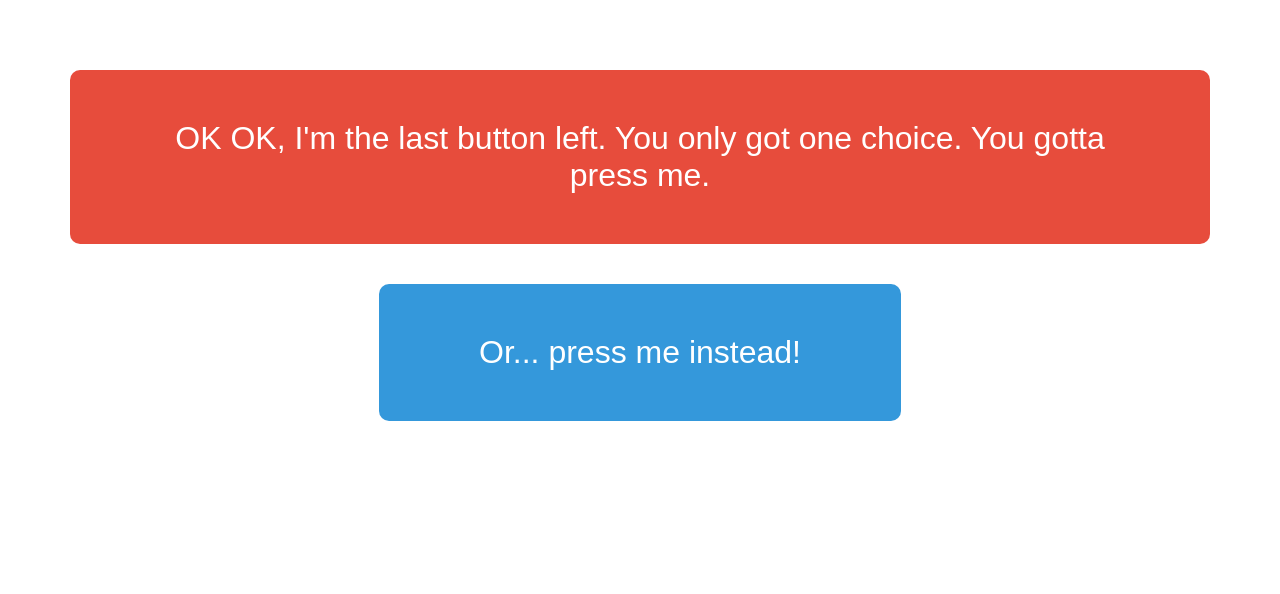
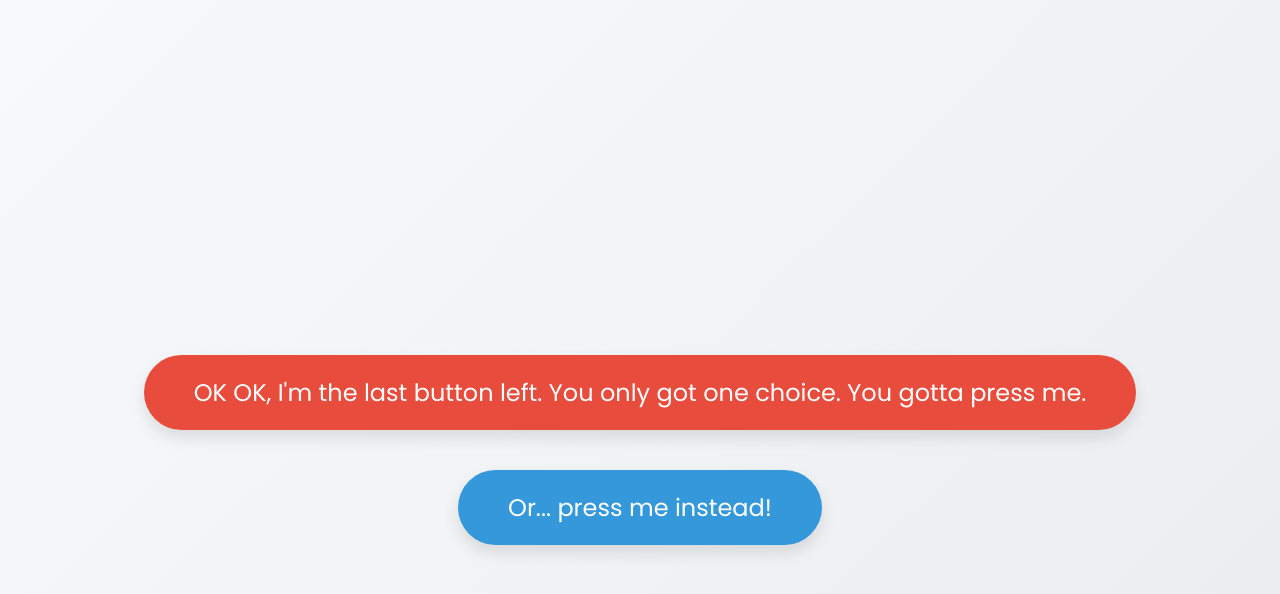
Before and after one commit to Yoav-Friedman/Projects, a plain HTML site: page yoavsite.html in a window 1280 px wide. Drawn offline with Linux system fonts and the light colour scheme.

Commit message:
Update yoavsite.html

```diff
--- a/yoavsite.html
+++ b/yoavsite.html
@@ -6,26 +6,53 @@
     <title>Yoav's Site</title>
     <style>
         body {
-            font-family: Arial, sans-serif;
-            background-color: #ffffff;
+            font-family: 'Poppins', sans-serif;
+            background: linear-gradient(135deg, #f8f9fa 0%, #e9ecef 100%);
             color: #333;
             text-align: center;
             padding: 50px;
             margin: 0;
+            display: flex;
+            flex-direction: column;
+            justify-content: center;
+            align-items: center;
+            height: 100vh;
         }
         .button {
             display: inline-block;
-            padding: 50px 100px;
-            font-size: 2em;
+            padding: 20px 50px;
+            font-size: 1.5em;
             color: white;
             background-color: #e74c3c;
             text-decoration: none;
-            border-radius: 10px;
+            border-radius: 50px;
+            box-shadow: 0 8px 15px rgba(0, 0, 0, 0.1);
+            transition: all 0.3s ease;
             margin: 20px;
-            transition: background-color 0.3s;
+            position: relative;
+            overflow: hidden;
+            z-index: 1;
         }
         .button:hover {
             background-color: #c0392b;
+            box-shadow: 0 15px 20px rgba(0, 0, 0, 0.2);
+            transform: translateY(-5px);
+        }
+        .button::before {
+            content: '';
+            position: absolute;
+            left: 50%;
+            top: 50%;
+            transform: translate(-50%, -50%) scale(0);
+            background: rgba(255, 255, 255, 0.3);
+            width: 300%;
+            height: 300%;
+            transition: all 0.5s ease;
+            border-radius: 50%;
+            z-index: -1;
+        }
+        .button:hover::before {
+            transform: translate(-50%, -50%) scale(1);
         }
         .secondary-button {
             background-color: #3498db;
@@ -37,9 +64,16 @@
             display: none;
         }
         img {
-            max-width: 100%;
+            max-width: 80%;
             height: auto;
-            margin-top: 20px;
+            margin-top: 30px;
+            border-radius: 20px;
+            box-shadow: 0 5px 15px rgba(0, 0, 0, 0.2);
+            animation: fadeIn 1s ease-out;
+        }
+        @keyframes fadeIn {
+            from { opacity: 0; }
+            to { opacity: 1; }
         }
     </style>
     <script>
@@ -48,6 +82,7 @@
             document.querySelector(gifElement).classList.remove('hidden');
         }
     </script>
+    <link href="https://fonts.googleapis.com/css2?family=Poppins:wght@300;400;600&display=swap" rel="stylesheet">
 </head>
 <body>
     <a href="javascript:void(0);" class="button" onclick="showGif('.gif1')">OK OK, I'm the last button left. You only got one choice. You gotta press me.</a>
```
